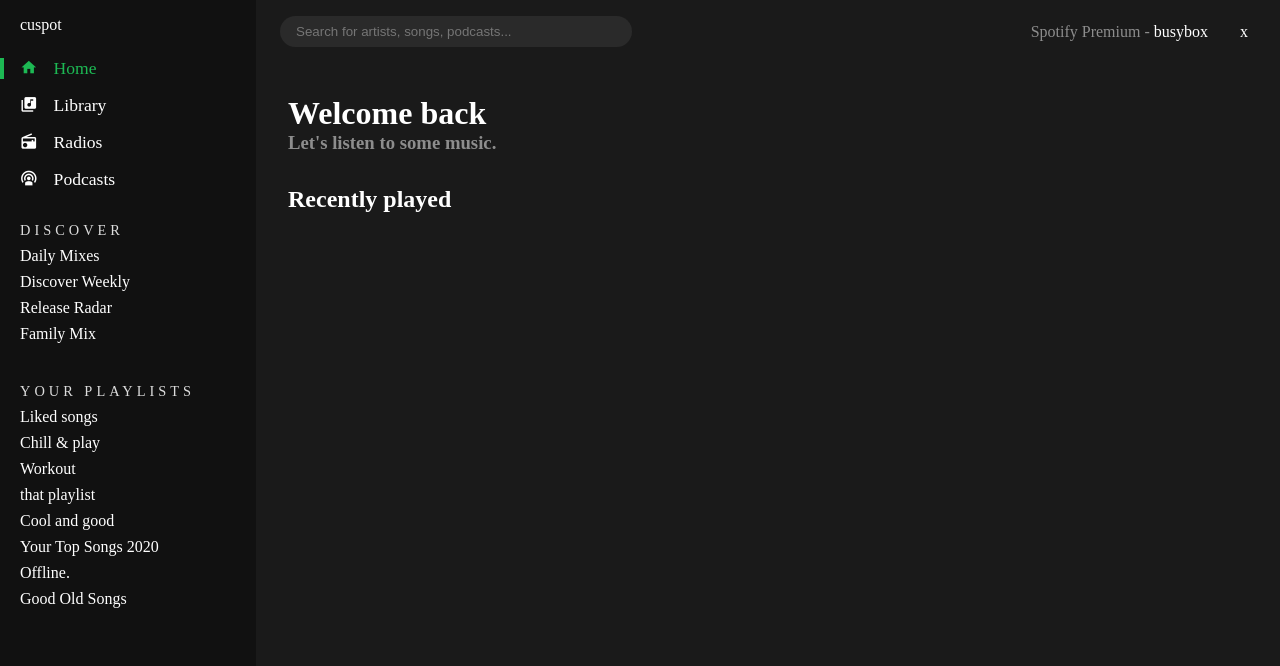
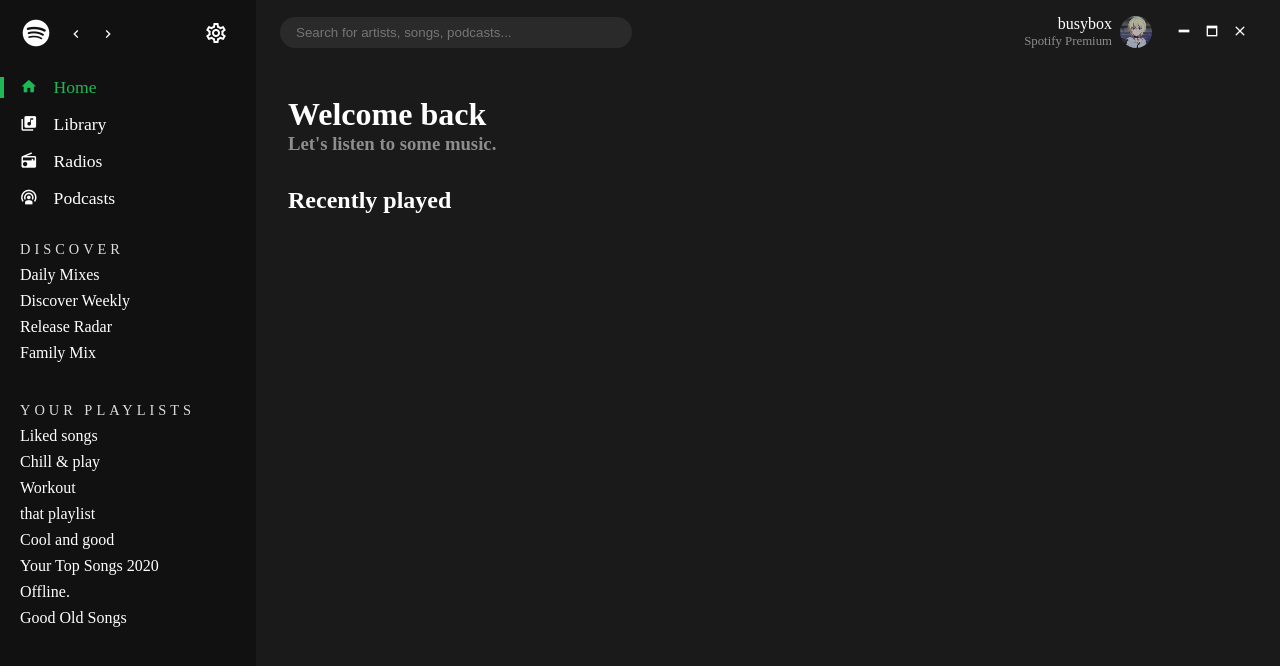
Before and after one commit to busybox11/cuspot-web, a plain HTML site: page index.html in a window 1280 px wide. Drawn offline with Linux system fonts and the light colour scheme.

Commit message:
Added user profile pic and icons

```diff
--- a/index.html
+++ b/index.html
@@ -18,7 +18,12 @@
 <body>
     <div id="sidebar">
         <div class="sidebar-header">
-            cuspot
+            <h1 class="mdi mdi-spotify mr-2"></h1>
+
+            <i class="mdi mdi-chevron-left mr-2"></i>
+            <i class="mdi mdi-chevron-right mr-auto"></i>
+
+            <h2 class="mdi mdi-cog-outline mr-1"></h2>
         </div>
 
         <ul class="sb-nav">
@@ -55,18 +60,24 @@
             <input class="g-searchbar" placeholder="Search for artists, songs, podcasts...">
 
             <div class="user-header">
-                <span class="muted">Spotify Premium - </span>busybox
+                <div class="line-height-small text-right mr-1">
+                    <span>busybox</span><br>
+                    <span class="text-small text-muted">Spotify Premium</span>
+                </div>
+                <img class="user-header-profile-pic" src="files/img/profilepic.jpeg">
             </div>
 
             <div class="app-controls">
-                x
+                <i class="mdi mdi-window-minimize"></i>
+                <i class="mdi mdi-window-maximize"></i>
+                <i class="mdi mdi-close"></i>
             </div>
         </div>
 
         <div class="app-home-content">
             <div class="mb-3">
                 <h1>Welcome back</h1>
-                <h3 class="muted">Let's listen to some music.</h3>
+                <h3 class="text-muted">Let's listen to some music.</h3>
             </div>
 
             <div id="recently-played" class="mb-3">
--- a/styles/main.css
+++ b/styles/main.css
@@ -47,9 +47,22 @@
     outline: none;
 }
 
+.user-header {
+    display: flex;
+}
+
+.user-header-profile-pic {
+    height: 32px;
+    border-radius: 100%;
+}
+
 .app-controls {
-    margin-left: 32px;
+    margin-left: 1rem;
     margin-right: .5rem;
+}
+
+.app-controls > i {
+    margin-left: 8px;
 }
 
 .app-home-content {
--- a/styles/nav.css
+++ b/styles/nav.css
@@ -6,6 +6,9 @@
 }
 
 .sidebar-header {
+    display: flex;
+    align-items: center;
+
     padding: 1rem 1.25rem .5rem 1.25rem;
 }
 
--- a/styles/typo.css
+++ b/styles/typo.css
@@ -3,6 +3,18 @@
     margin-block-end: 0;
 }
 
-.muted {
+.text-small {
+	font-size: .8rem;
+}
+
+.text-muted {
     color: #FFFFFF80;
 }
+
+.text-right {
+	text-align: right;
+}
+
+.line-height-small {
+	line-height: 1;
+}
--- a/styles/utils.css
+++ b/styles/utils.css
@@ -3,12 +3,14 @@
 .mb-3 { margin-bottom: 2rem; }
 .mb-4 { margin-bottom: 4rem; }
 .mb-5 { margin-bottom: 6rem; }
+.mb-auto { margin-bottom: auto; }
 
 .mr-1 { margin-right: .5rem; }
 .mr-2 { margin-right: 1rem; }
 .mr-3 { margin-right: 2rem; }
 .mr-4 { margin-right: 4rem; }
 .mr-5 { margin-right: 6rem; }
+.mr-auto { margin-right: auto; }
 
 
 /* OVERLAY SCROLLBAR */
```
Also changed, not shown: files/img/profilepic.jpeg (added).
